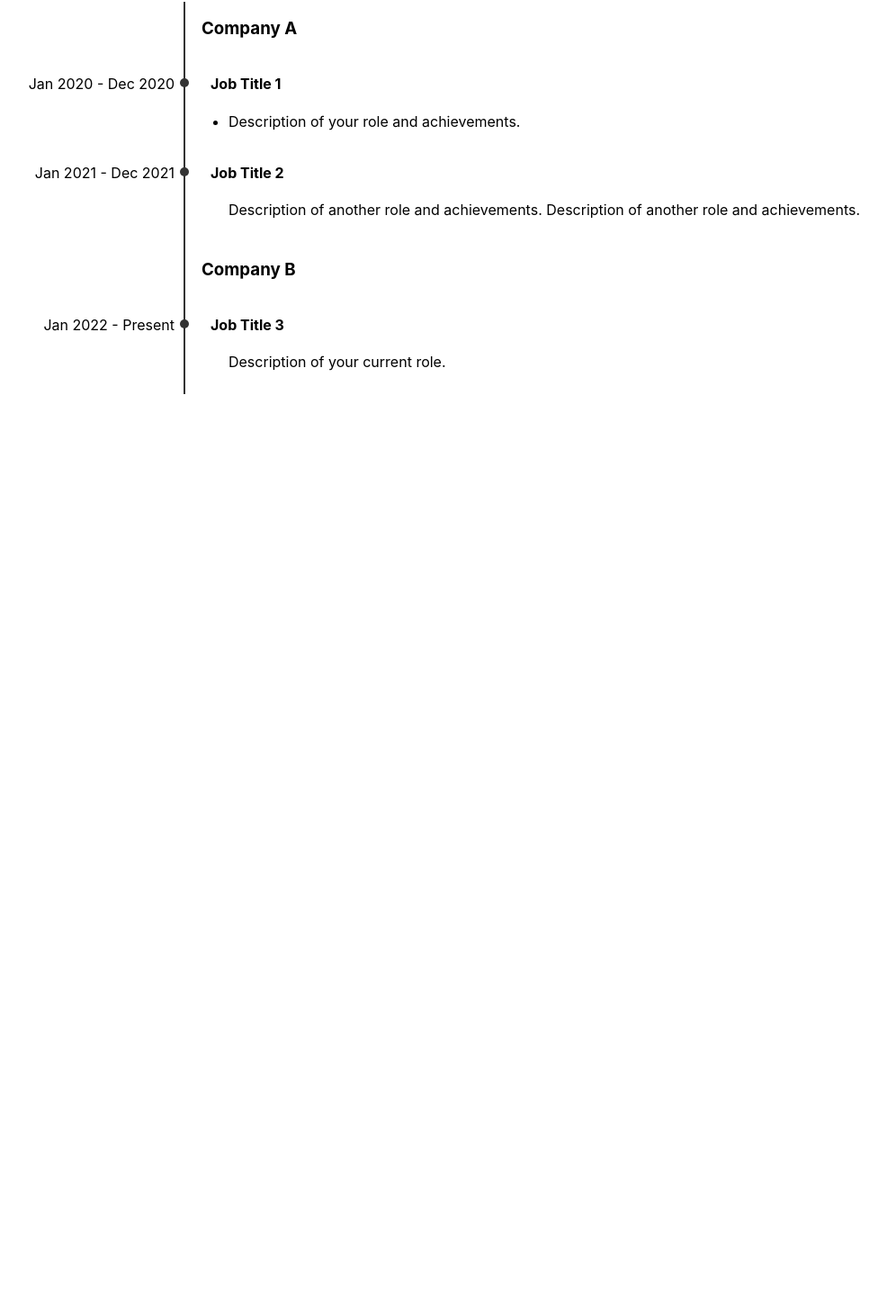
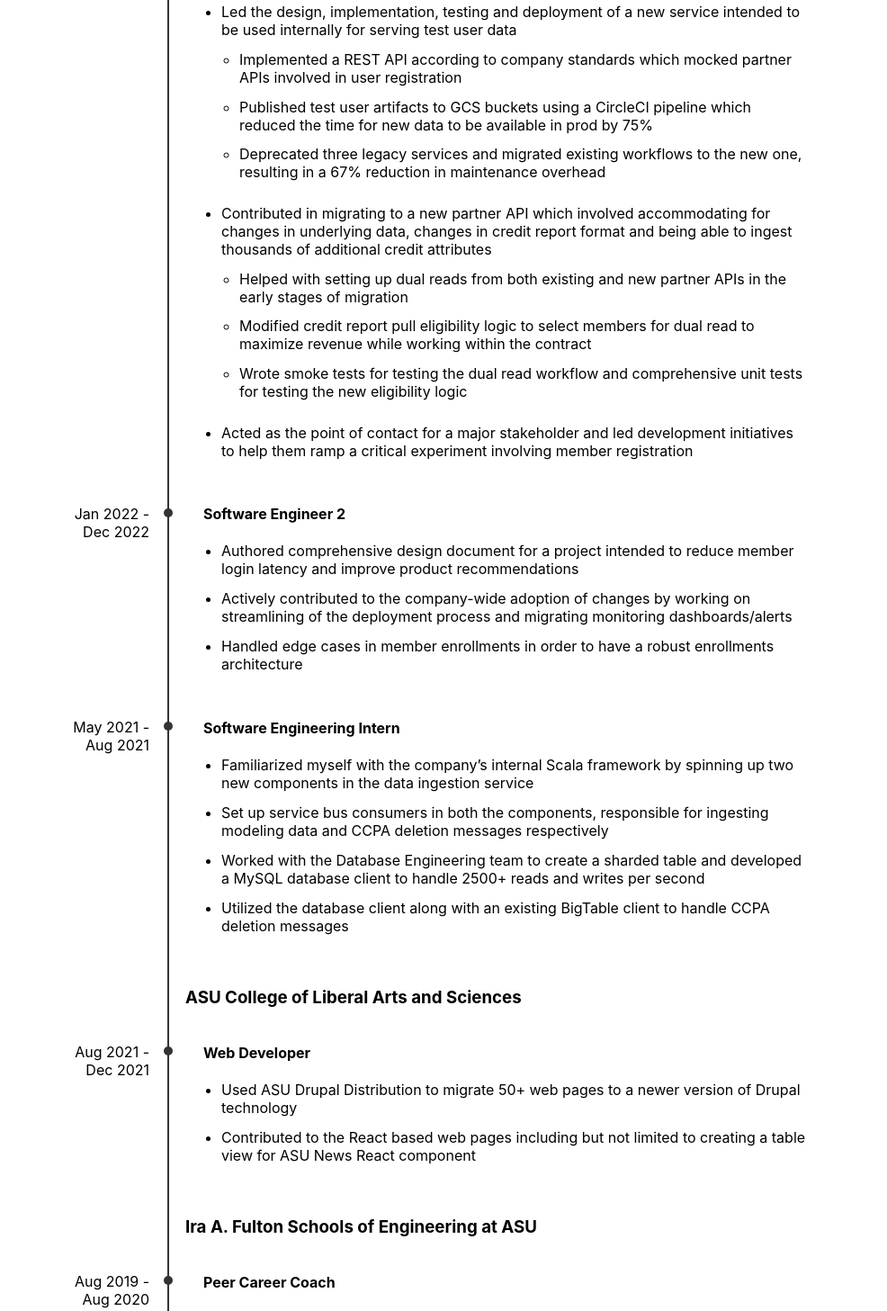
Before and after one commit to arnav149/ak-portfolio, a React (Create React App) app: page /#/experience in a window 1280 px wide. Shown: the part 180-1637 px from the top of the page at 90% size, without its empty margins (120-1106 px from the left). Before the commit the page ends 800 px from the top, so only its background shows below. Built offline with nearby package versions, Linux system fonts and the light colour scheme.

Commit message:
populate experience section and modify css

```diff
--- a/src/Experience.css
+++ b/src/Experience.css
@@ -1,14 +1,17 @@
 .experience-container {
   display: flex;
   justify-content: center;
-  align-items: center;
-  height: 100vh;
+  align-items: flex-start;
+  padding-top: 60px;
+  /* height: 100vh; */
   width: 100%;
 }
 
 .experience {
   position: relative;
   padding-left: 140px;
+  width: 60%;
+  margin: auto;
 }
 
 .experience::before {
@@ -25,11 +28,12 @@
   display: flex;
   flex-direction: column;
   margin-bottom: 10px;
+  width: 90%;
 }
 
 .card-item {
   position: relative;
-  padding-left: 10px;
+  padding-left: 20px;
 }
 
 .card-item::before {
@@ -46,9 +50,9 @@
 
 .period {
   position: absolute;
-  left: -230px;
+  left: -140px; /* Adjust as needed */
+  width: 100px; /* Adjust as needed */
   top: 21px;
-  width: 200px;
   text-align: right;
 }
 
@@ -62,15 +66,38 @@
   list-style-type: disc;
 }
 
+.descriptions ul li {
+  padding-bottom: 2%;
+}
+
+ul.unfilled-bullet {
+  list-style-type: circle;
+  padding-top: 2%;
+}
+
 @media screen and (max-width: 900px) {
+  .experience-container {
+    /* padding-top: 300px; */
+    font-size: 14px;
+  }
+  .experience {
+    width: 100%;
+  }
+  .period {
+    left: -140px; /* Adjust as needed */
+    width: 100px; /* Adjust as needed */
+  }
+  .descriptions p,
+  .descriptions ul {
+    margin-top: 0;
+    padding-left: 20px;
+    padding-bottom: 5%;
+  }
+}
+
+@media screen and (min-width: 900px) {
   .period {
     left: -140px; /* Adjust as needed */
     width: 100px; /* Adjust as needed */
   }
 }
-
-@media screen and (min-width: 900px) {
-  .period {
-    white-space: nowrap;
-  }
-}
--- a/src/Experience.js
+++ b/src/Experience.js
@@ -10,7 +10,7 @@
             {typeof item === "object" ? (
               <>
                 {item.text}
-                <ul>
+                <ul className="unfilled-bullet">
                   {item.subItems.map((subItem, subIndex) => (
                     <li key={subIndex}>{subItem}</li>
                   ))}
@@ -47,28 +47,84 @@
 export default function Experience() {
   const experiences = [
     {
-      companyName: "Company A",
+      companyName: "Intuit Credit Karma",
       roles: [
         {
-          title: "Job Title 1",
-          period: "Jan 2020 - Dec 2020",
-          description: ["Description of your role and achievements."]
+          title: "Software Engineer 3",
+          period: "Dec 2022 - Present",
+          description: [
+            {
+              text:
+                "Led the design, implementation, testing and deployment of a new service intended to be used internally for serving test user data",
+              subItems: [
+                "Implemented a REST API according to company standards which mocked partner APIs involved in user registration",
+                "Published test user artifacts to GCS buckets using a CircleCI pipeline which reduced the time for new data to be available in prod by 75%",
+                "Deprecated three legacy services and migrated existing workflows to the new one, resulting in a 67% reduction in maintenance overhead"
+              ]
+            },
+            {
+              text:
+                "Contributed in migrating to a new partner API which involved accommodating for changes in underlying data, changes in credit report format and being able to ingest thousands of additional credit attributes",
+              subItems: [
+                "Helped with setting up dual reads from both existing and new partner APIs in the early stages of migration",
+                "Modified credit report pull eligibility logic to select members for dual read to maximize revenue while working within the contract",
+                "Wrote smoke tests for testing the dual read workflow and comprehensive unit tests for testing the new eligibility logic"
+              ]
+            },
+            "Acted as the point of contact for a major stakeholder and led development initiatives to help them ramp a critical experiment involving member registration"
+          ]
         },
         {
-          title: "Job Title 2",
-          period: "Jan 2021 - Dec 2021",
-          description:
-            "Description of another role and achievements. Description of another role and achievements."
+          title: "Software Engineer 2",
+          period: "Jan 2022 - Dec 2022",
+          description: [
+            "Authored comprehensive design document for a project intended to reduce member login latency and improve product recommendations",
+            "Actively contributed to the company-wide adoption of changes by working on streamlining of the deployment process and migrating monitoring dashboards/alerts",
+            "Handled edge cases in member enrollments in order to have a robust enrollments architecture"
+          ]
+        },
+        {
+          title: "Software Engineering Intern",
+          period: "May 2021 - Aug 2021",
+          description: [
+            "Familiarized myself with the company’s internal Scala framework by spinning up two new components in the data ingestion service",
+            "Set up service bus consumers in both the components, responsible for ingesting modeling data and CCPA deletion messages respectively",
+            "Worked with the Database Engineering team to create a sharded table and developed a MySQL database client to handle 2500+ reads and writes per second",
+            "Utilized the database client along with an existing BigTable client to handle CCPA deletion messages"
+          ]
         }
       ]
     },
     {
-      companyName: "Company B",
+      companyName: "ASU College of Liberal Arts and Sciences",
       roles: [
         {
-          title: "Job Title 3",
-          period: "Jan 2022 - Present",
-          description: "Description of your current role."
+          title: "Web Developer",
+          period: "Aug 2021 - Dec 2021",
+          description: [
+            "Used ASU Drupal Distribution to migrate 50+ web pages to a newer version of Drupal technology",
+            "Contributed to the React based web pages including but not limited to creating a table view for ASU News React component"
+          ]
+        }
+      ]
+    },
+    {
+      companyName: "Ira A. Fulton Schools of Engineering at ASU",
+      roles: [
+        {
+          title: "Peer Career Coach",
+          period: "Aug 2019 - Aug 2020",
+          description: [
+            "Provided STEM students with professional development and job search techniques",
+            "Hosted webinars on a variety of topics and contributed to blogposts on ASU’s Inner Circle"
+          ]
+        },
+        {
+          title: "Undergraduate Teaching Assistant",
+          period: "Aug 2019 - Dec 2019",
+          description: [
+            "Assisted freshman engineering students with projects, including an automated maze-solving car"
+          ]
         }
       ]
     }
```
